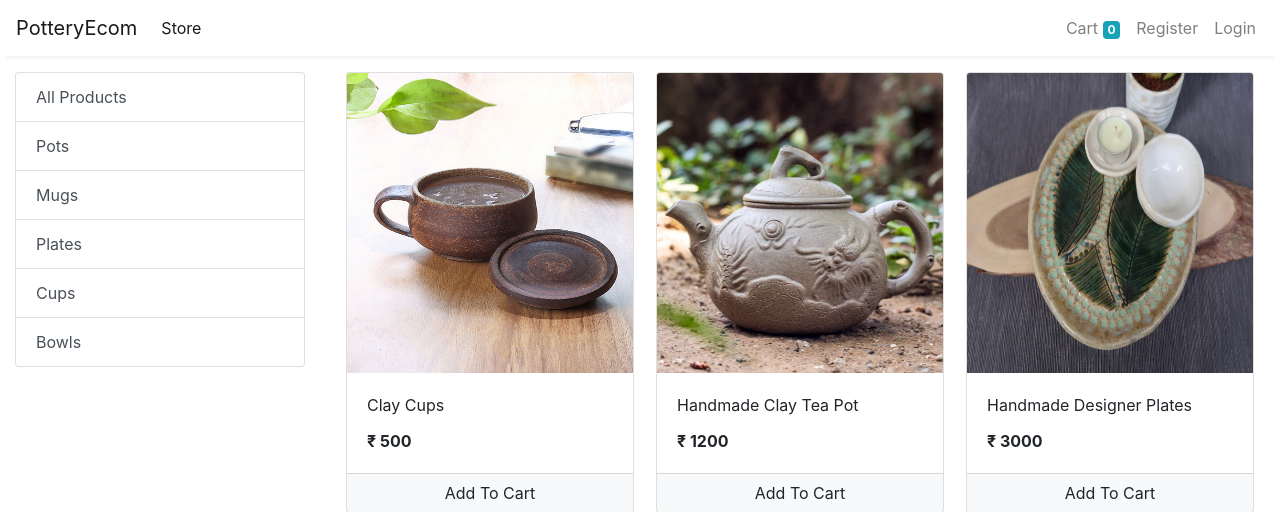
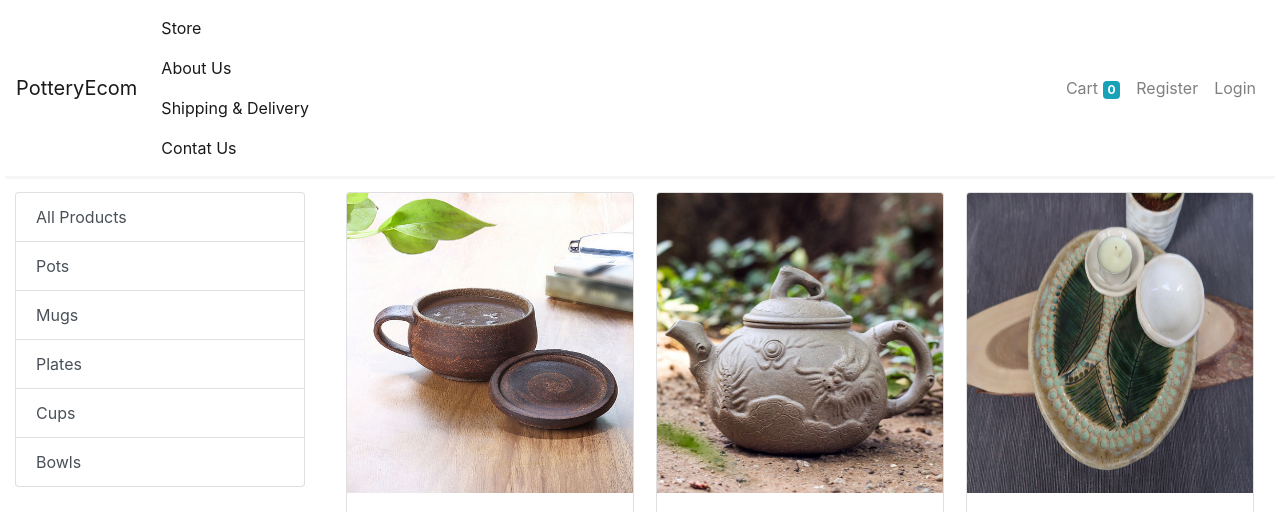
Before and after one commit to tanmaypatil15/Handmade-Pottery-Selling-Website, a Django app: page /store in a window 1280 px wide. Shown: the top 512 px of the page. Run offline with Django 3.2, Linux system fonts and the light colour scheme; data comes from the database, SQL or seed files in the repository; some libraries are stand-ins or nearby versions.

Commit message:
Update base.html

```diff
--- a/store/templates/base.html
+++ b/store/templates/base.html
@@ -43,6 +43,9 @@
       <ul class="navbar-nav mr-auto">
         <li class="nav-item active">
           <a class="nav-link" href="/store">Store <span class="sr-only">(current)</span></a>
+          <a class="nav-link" href="/store">About Us <span class="sr-only">(current)</span></a>
+          <a class="nav-link" href="/store">Shipping &amp; Delivery <span class="sr-only">(current)</span></a>
+          <a class="nav-link" href="/store">Contat Us <span class="sr-only">(current)</span></a>
         </li>
 
       </ul>
```
